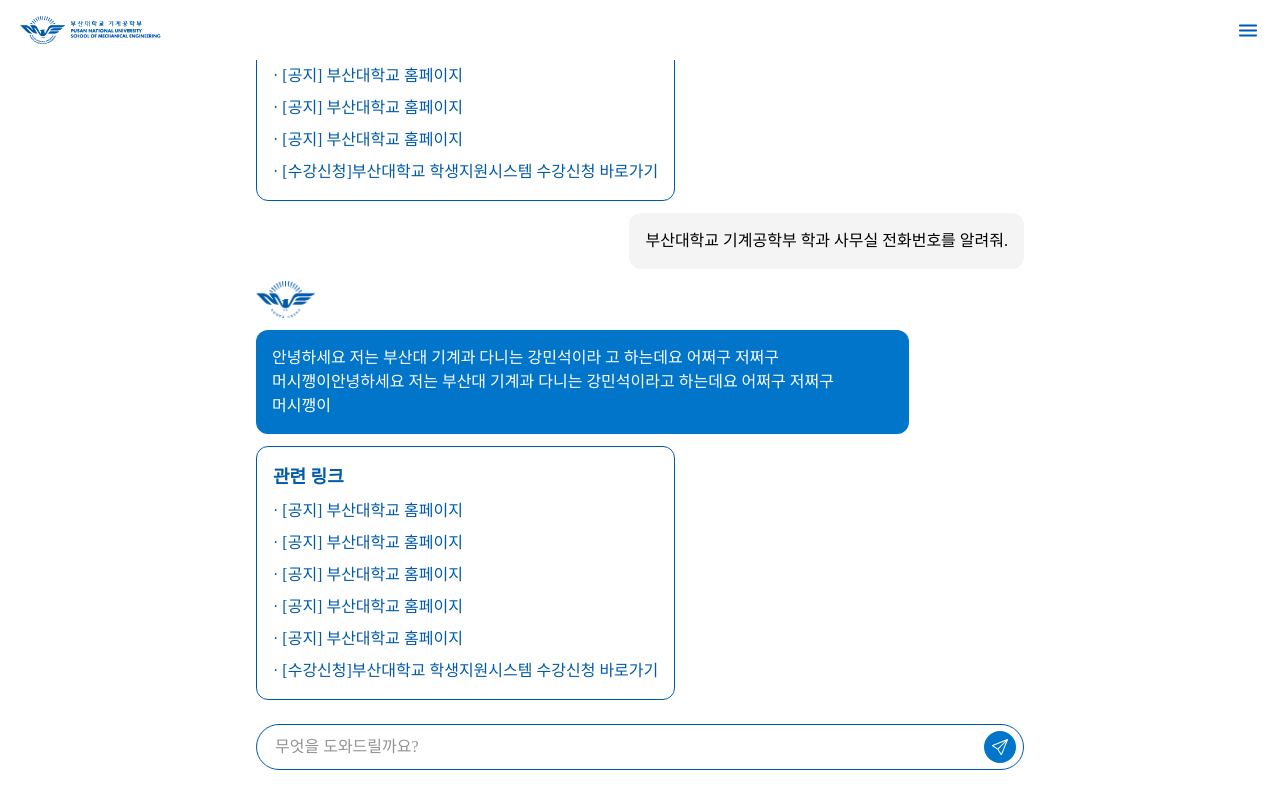
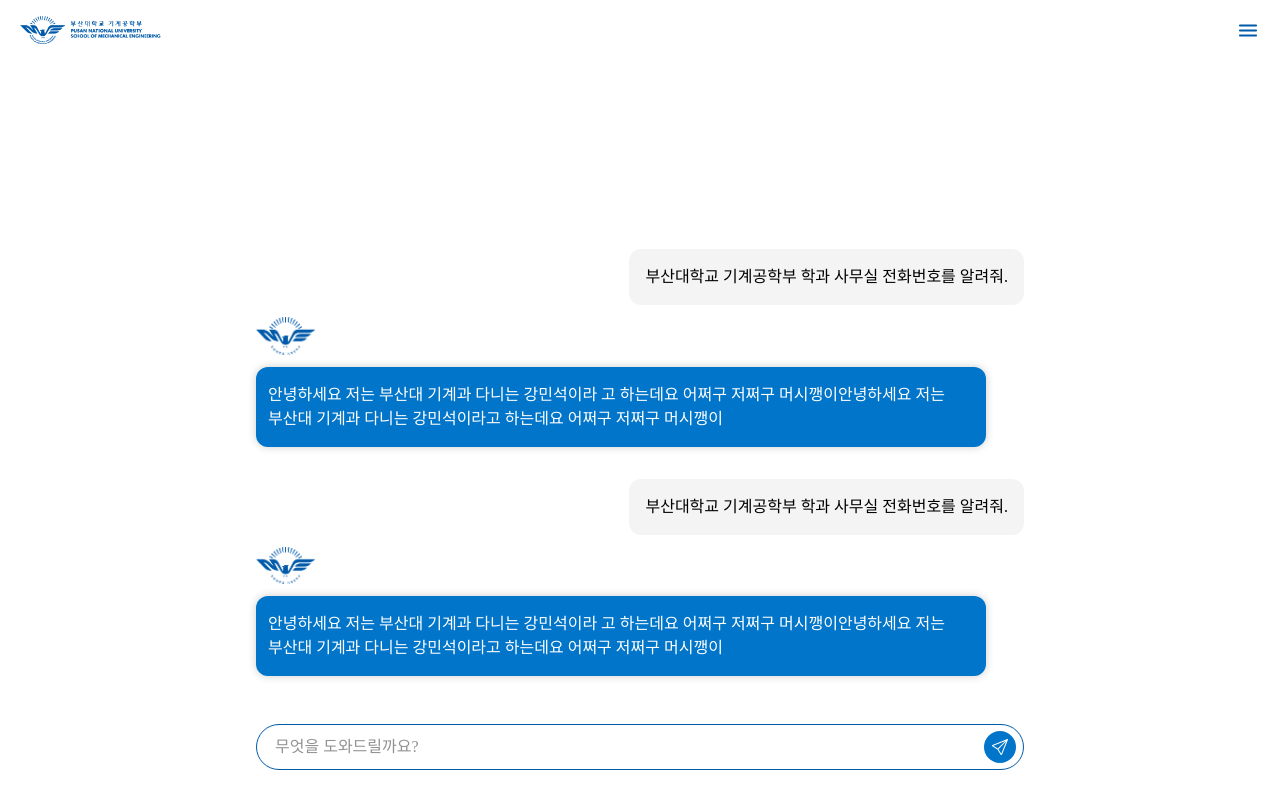
Before and after one commit to myeolinmalchi/PNUME-chat, a React (Vite) app in the folder frontend/: page /chats in a window 1280 px wide. Built offline with nearby package versions, Linux system fonts and the light colour scheme; a web font is replaced by a local one.

Commit message:
feat: 채팅 UI 여백 최소화

```diff
--- a/frontend/src/components/common/ChatInputField.tsx
+++ b/frontend/src/components/common/ChatInputField.tsx
@@ -19,7 +19,7 @@ const ChatInputField = ({ placeholder, className }: ChatInputField) => {
         className
       )}
     >
-      <div className='w-full h-[46px] rounded-[32px] border-[1px] border-[#005AA9] flex items-center justify-between pl-[18px] pr-[7px]'>
+      <div className='w-full h-[2.875rem] rounded-full border-[1px] border-[#005AA9] flex items-center justify-between pl-[18px] pr-[7px]'>
         <input
           className='outline-none text-base font-[400] text-primary placeholder:text-secondary w-[calc(100%-32px-12px)]'
           type='text'
--- a/frontend/src/components/pages/chat/ChatContainer.tsx
+++ b/frontend/src/components/pages/chat/ChatContainer.tsx
@@ -6,8 +6,8 @@ type ChatContainerProps = {
 
 const ChatContainer = ({ children }: ChatContainerProps) => {
   return (
-    <div className='w-full pt-[24px] flex-1 overflow-auto flex flex-col-reverse'>
-      <div className='main-content mx-auto flex flex-col gap-[12px] justify-end'>
+    <div className='w-full py-6 flex-1 overflow-auto flex flex-col-reverse'>
+      <div className='main-content mx-auto flex flex-col gap-3 justify-end'>
         {children}
       </div>
     </div>
--- a/frontend/src/components/pages/chat/ChatRequest.tsx
+++ b/frontend/src/components/pages/chat/ChatRequest.tsx
@@ -5,7 +5,7 @@ type ChatRequestProps = {
 const ChatRequest = ({ content }: ChatRequestProps) => {
   return (
     <div className='w-full flex justify-end'>
-      <span className='w-fit max-w-[70%] p-[16px] text-primary text-base break-keep bg-third rounded-[12px] font-[500]'>
+      <span className='w-fit max-w-[70%] p-4 text-primary text-base bg-third rounded-[12px] font-[400] break-keep'>
         {content}
       </span>
     </div>
--- a/frontend/src/components/pages/chat/ChatResponse.tsx
+++ b/frontend/src/components/pages/chat/ChatResponse.tsx
@@ -1,45 +1,42 @@
 import logo from 'assets/images/logo.png';
+import link from 'assets/images/icons/link.svg';
+import { Link } from 'react-router-dom';
 
 type ChatResponseProps = {
   content: string;
   related?: {
+    type?: string;
     title: string;
     url: string;
   }[];
 };
 
-const ChatResponse = ({ content }: ChatResponseProps) => {
+const ChatResponse = ({ content, related }: ChatResponseProps) => {
   return (
-    <div className='w-full flex justify-start flex-col gap-[12px]'>
+    <div className='w-full flex justify-start flex-col gap-3 mb-5 last:mb-0'>
       <img
         className='w-[min(10.833vw,58.5px)] aspect-[39/25]'
         src={logo}
         alt=''
       />
-      <span className='w-fit max-w-[85%] p-[16px] text-white text-base font-[500] break-keep bg-point-3 rounded-[12px]'>
+      <span className='max-w-[95%] py-4 px-3 text-white text-base font-[400] bg-point-3 rounded-xl break-keep shadow-[0px_0px_8px_0px_rgba(0,0,0,0.20)]'>
         {content}
       </span>
-      <dl className='w-fit max-w-[85%] p-[16px] border-[1px] border-point-1 rounded-[12px] flex flex-col items-start gap-[8px] text-point-1'>
-        <dt className='text-lg font-[700]'>관련 링크</dt>
-        <dl className="text-base font-[500] before:content-['·_'] truncate w-full">
-          [공지] 부산대학교 홈페이지
+      {related && related.length > 0 && (
+        <dl className='w-fit max-w-[80%] p-4 pr-7 border-[1px] border-point-1 rounded-xl flex flex-col items-start gap-1 text-point-1'>
+          <dt className='text-lg font-[700] flex items-center gap-1.5 mb-0.5'>
+            관련 링크
+            <img className='w-4 aspect-square' src={link} alt='' />
+          </dt>
+          {related.map(({ type, title, url }) => (
+            <dl className="text-base font-[400] before:content-['·_'] truncate w-full hover:underline">
+              <Link to={url} aria-label={title} target='_blank'>
+                {type && `[${type}]`} {title}
+              </Link>
+            </dl>
+          ))}
         </dl>
-        <dl className="text-base font-[500] before:content-['·_'] truncate w-full">
-          [공지] 부산대학교 홈페이지
-        </dl>
-        <dl className="text-base font-[500] before:content-['·_'] truncate w-full">
-          [공지] 부산대학교 홈페이지
-        </dl>
-        <dl className="text-base font-[500] before:content-['·_'] truncate w-full">
-          [공지] 부산대학교 홈페이지
-        </dl>
-        <dl className="text-base font-[500] before:content-['·_'] truncate w-full">
-          [공지] 부산대학교 홈페이지
-        </dl>
-        <dl className="text-base font-[500] before:content-['·_'] truncate w-full">
-          [수강신청]부산대학교 학생지원시스템 수강신청 바로가기
-        </dl>
-      </dl>
+      )}
     </div>
   );
 };
--- a/frontend/src/components/pages/main/ChatExample.tsx
+++ b/frontend/src/components/pages/main/ChatExample.tsx
@@ -9,7 +9,7 @@ const ChatExample = ({ question }: ChatExampleType) => {
   return (
     <Link
       to='/chats'
-      className='border-[1px] box-border border-point-1 rounded-[20px] shadow-[0px_0px_4px_0px_rgba(0,0,0,0.20)] w-[calc(50%-6px)] mobile:w-[calc(33.333%-8px)] tablet:w-[calc(25%-9px)] aspect-[320/242] text-sm/[125%] text-point-1 flex items-center justify-center px-[18px] font-[500] break-keep mobile:last:hidden tablet:last:flex'
+      className='border-[1px] box-border border-point-1 rounded-[1.25rem] shadow-[0px_0px_4px_0px_rgba(0,0,0,0.20)] w-[calc(50%-0.375rem)] mobile:w-[calc(33.333%-0.5rem)] tablet:w-[calc(25%-0.5625rem)] aspect-[320/242] text-sm/[125%] text-point-1 flex items-center justify-center px-[1.125rem] font-[500] break-keep mobile:last:hidden tablet:last:flex'
     >
       {question}
     </Link>
--- a/frontend/tailwind.config.js
+++ b/frontend/tailwind.config.js
@@ -9,7 +9,7 @@ export default {
     },
     extend: {
       width: {
-        base: 'calc(100% - 40px)',
+        base: 'calc(100% - 2rem)',
         'base-mobile': 'calc(100% - 120px)',
       },
       maxWidth: {
```
